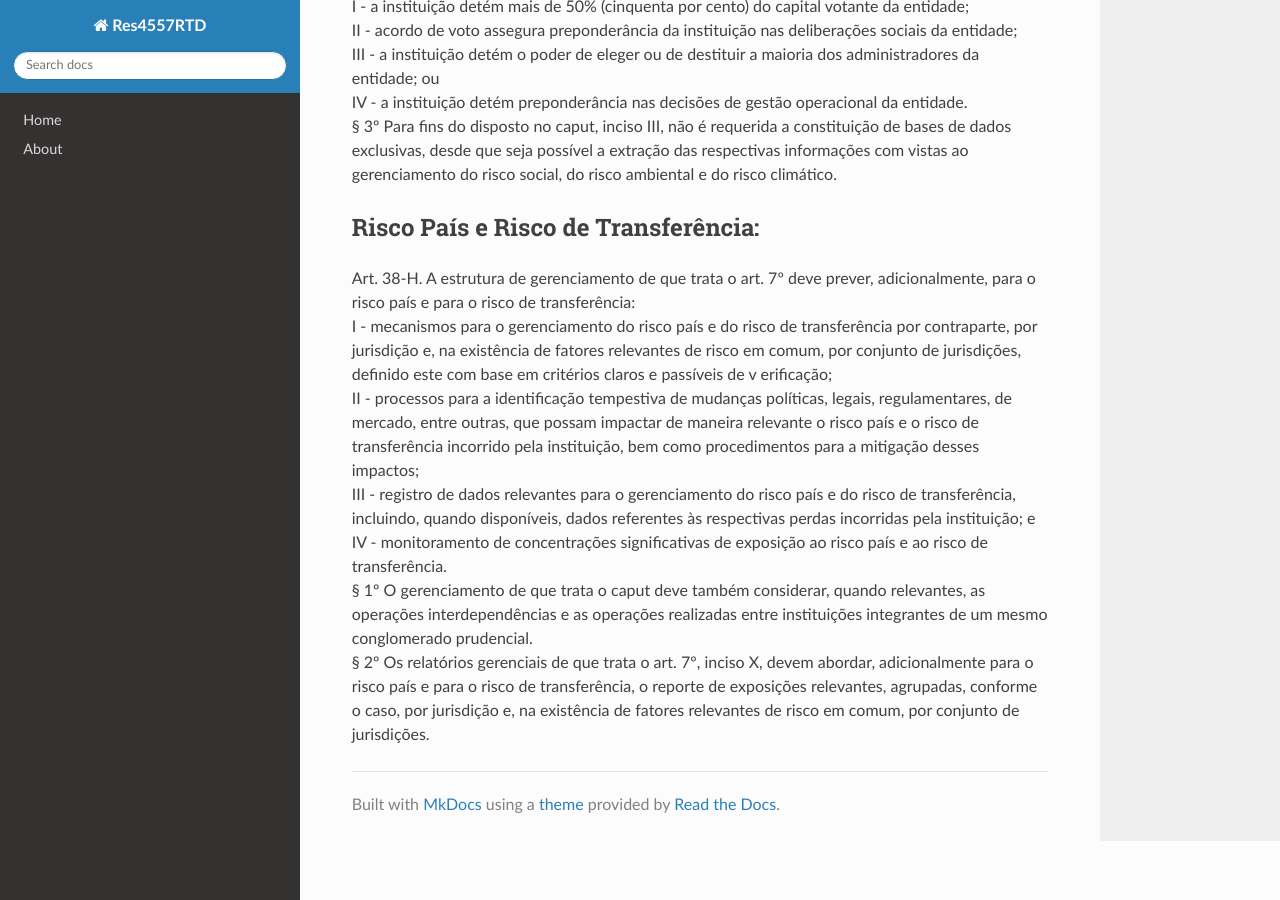
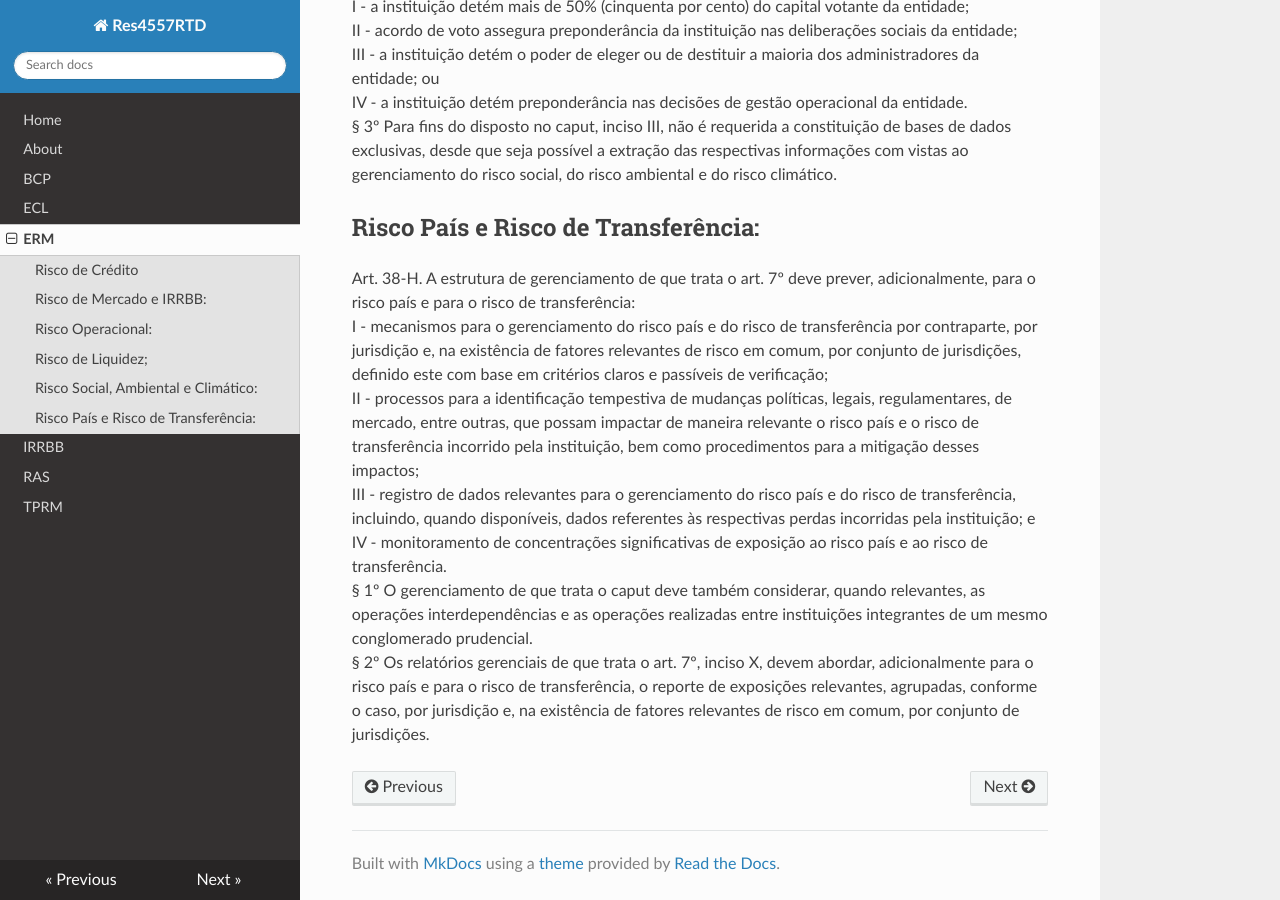
Before and after one commit to flaviomalerba-hash/Res4557RTD, an MkDocs documentation site: the page built from docs/glossary/ermp.md, in a window 1280 px wide and 900 px high, scrolled down 6397 px. Built offline with MkDocs 1.6.1, drawn with Linux system fonts in a browser that asks for light colours; nearby versions of some CDN libraries; some of the changed text lies outside the part shown.

Commit message:
inclusão páginas

```diff
--- a/docs/glossary/ermp.md
+++ b/docs/glossary/ermp.md
@@ -296,7 +296,7 @@ Art. 38-H. A estrutura de gerenciamento de que trata o art. 7º deve prever,
 adicionalmente, para o risco país e para o risco de transferência:
 I - mecanismos para o gerenciamento do risco país e do risco de transferência por
 contraparte, por jurisdição e, na existência de fatores relevantes de risco em comum, por conjunto
-de jurisdições, definido este com base em critérios claros e passíveis de v erificação;
+de jurisdições, definido este com base em critérios claros e passíveis de verificação;
 II - processos para a identificação tempestiva de mudanças políticas, legais,
 regulamentares, de mercado, entre outras, que possam impactar de maneira relevante o risco país e o risco de transferência incorrido pela instituição, bem como procedimentos para a mitigação
 desses impactos;
--- a/mkdocs.yml
+++ b/mkdocs.yml
@@ -2,6 +2,12 @@ site_name: Res4557RTD
 nav:
   - Home: index.md
   - About: about.md
+  - BCP: glossary/bcp.md
+  - ECL: glossary/ecl.md
+  - ERM: glossary/ermp.md
+  - IRRBB: glossary/irrbb.md
+  - RAS: glossary/ras.md
+  - TPRM: glossary/tprm.md
 plugins:
   - search
 theme: readthedocs
```
Also changed, not shown: docs/glossary/ras.md (+1 -2 lines).
